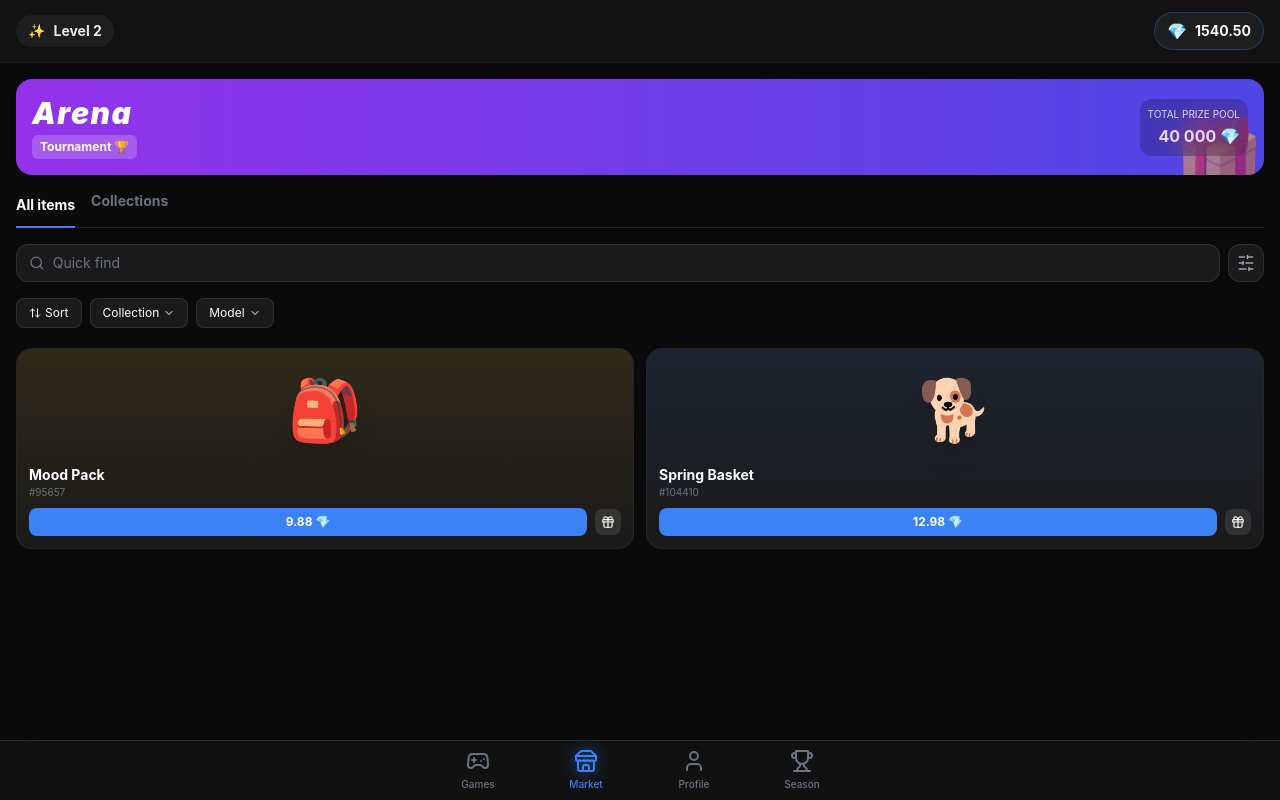
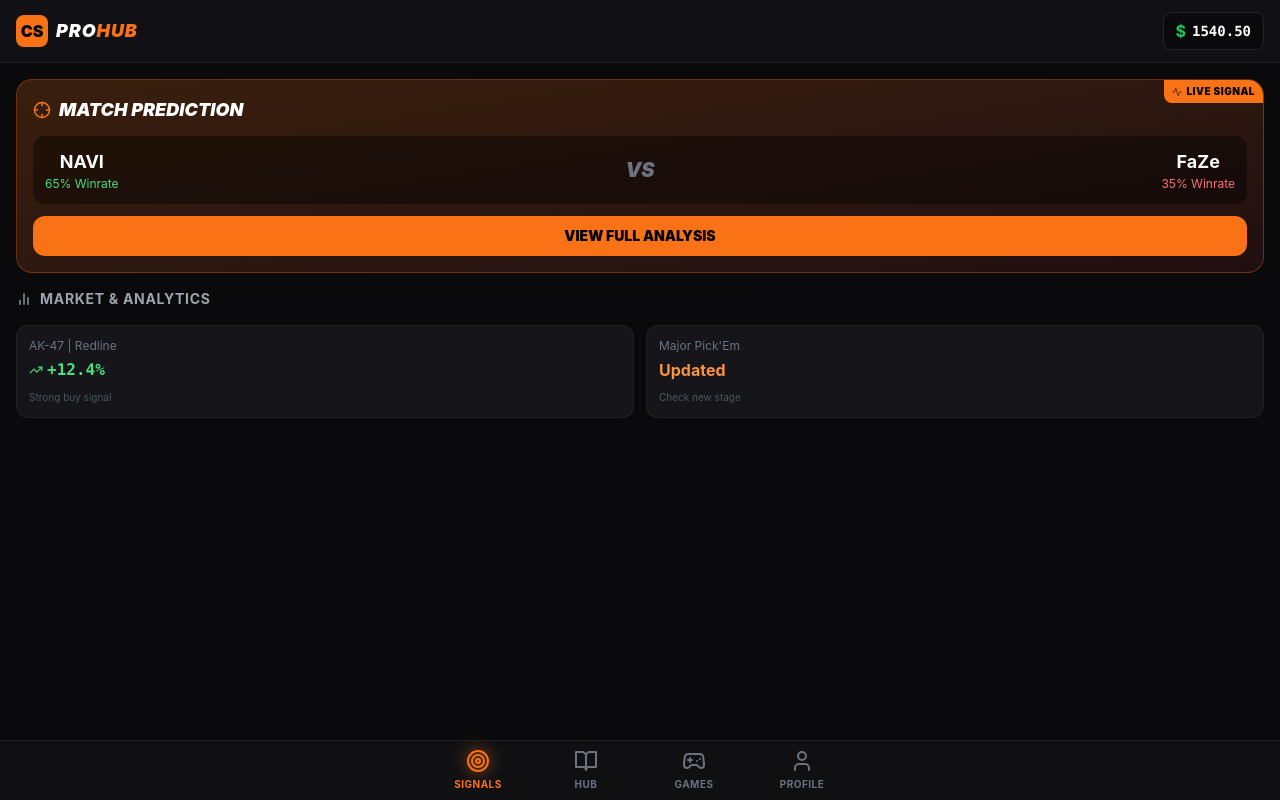
Before and after one commit to molniyamaqueen/cs2-case-simulator, a React (Vite) app: page / in a window 1280 px wide. Built offline with nearby package versions, Linux system fonts and the light colour scheme.

Commit message:
Update App.jsx

```diff
--- a/src/App.jsx
+++ b/src/App.jsx
@@ -1,8 +1,8 @@
 import React, { useState } from 'react';
-import { Gamepad2, Store, Gift, Trophy, User, Search, SlidersHorizontal, ArrowUpDown, ChevronDown } from 'lucide-react';
+import { Gamepad2, Target, BookOpen, User, TrendingUp, Activity, Crosshair, BarChart2, ChevronRight, PlayCircle } from 'lucide-react';
 
 const App = () => {
-  const [activeTab, setActiveTab] = useState('store');
+  const [activeTab, setActiveTab] = useState('signals');
   const [balance, setBalance] = useState(1540.50);
 
   // Компонент нижней кнопки навигации
@@ -12,172 +12,170 @@
       <button
         onClick={() => setActiveTab(id)}
         className={`flex flex-col items-center justify-center w-full space-y-1 transition-colors ${
-          isActive ? 'text-blue-500' : 'text-gray-500 hover:text-gray-300'
+          isActive ? 'text-orange-500' : 'text-gray-500 hover:text-gray-300'
         }`}
       >
-        {React.cloneElement(icon, { size: 24, className: isActive ? 'drop-shadow-[0_0_8px_rgba(59,130,246,0.8)]' : '' })}
-        <span className="text-[10px] font-medium">{label}</span>
+        {React.cloneElement(icon, { size: 24, className: isActive ? 'drop-shadow-[0_0_8px_rgba(249,115,22,0.8)]' : '' })}
+        <span className="text-[10px] font-bold uppercase tracking-wider">{label}</span>
       </button>
     );
   };
 
   return (
-    <div className="flex flex-col h-screen bg-[#0a0a0a] text-white font-sans overflow-hidden">
+    <div className="flex flex-col h-screen bg-[#0a0a0c] text-white font-sans overflow-hidden">
 
-      {/* HEADER */}
-      <header className="flex justify-between items-center px-4 py-3 bg-[#121212] border-b border-white/5 z-10">
-        <div className="flex items-center space-x-2 bg-white/5 px-3 py-1.5 rounded-full">
-          <span className="text-yellow-500 text-sm">✨</span>
-          <span className="text-sm font-bold text-gray-200">Level 2</span>
+      {/* HEADER (Стиль Steam/CS2) */}
+      <header className="flex justify-between items-center px-4 py-3 bg-[#111115] border-b border-white/5 z-10">
+        <div className="flex items-center space-x-2">
+          <div className="w-8 h-8 bg-orange-500 rounded-lg flex items-center justify-center font-black text-black">
+            CS
+          </div>
+          <span className="font-black italic tracking-wider text-lg">PRO<span className="text-orange-500">HUB</span></span>
         </div>
-        <div className="flex items-center space-x-2 bg-white/5 px-3 py-1.5 rounded-full border border-blue-500/30">
-          <span className="text-blue-400 font-bold">💎</span>
-          <span className="text-sm font-bold">{balance.toFixed(2)}</span>
+        <div className="flex items-center bg-black/40 px-3 py-1.5 rounded-lg border border-white/10">
+          <span className="text-green-500 font-bold mr-1.5">$</span>
+          <span className="text-sm font-bold font-mono">{balance.toFixed(2)}</span>
         </div>
       </header>
 
       {/* MAIN CONTENT AREA */}
-      <main className="flex-1 overflow-y-auto pb-24">
+      <main className="flex-1 overflow-y-auto pb-24 px-4 pt-4">
 
-        {/* ЭКРАН ПРОФИЛЯ */}
-        {activeTab === 'profile' && (
-          <div className="p-4 space-y-4 animate-in fade-in slide-in-from-bottom-4 duration-300">
-            <div className="bg-[#1a1a1a] p-4 rounded-2xl flex items-center justify-between border border-white/5">
-              <div className="flex items-center space-x-3">
-                <div className="w-14 h-14 bg-gradient-to-tr from-blue-600 to-purple-600 rounded-full p-0.5">
-                  <img src="https://api.dicebear.com/7.x/avataaars/svg?seed=CS2Player" alt="Avatar" className="w-full h-full rounded-full bg-zinc-800" />
+        {/* ЭКРАН СИГНАЛОВ И АНАЛИТИКИ (Signals & Cybersport) */}
+        {activeTab === 'signals' && (
+          <div className="space-y-4 animate-in fade-in duration-300">
+            {/* Live Signal Card */}
+            <div className="bg-gradient-to-br from-orange-500/20 to-red-500/10 border border-orange-500/30 rounded-2xl p-4 relative overflow-hidden">
+              <div className="absolute top-0 right-0 bg-orange-500 text-black text-[10px] font-black px-2 py-1 rounded-bl-lg uppercase tracking-wider flex items-center">
+                <Activity size={10} className="mr-1 animate-pulse" /> Live Signal
+              </div>
+              <h2 className="text-lg font-black italic mb-3 flex items-center">
+                <Crosshair size={18} className="text-orange-500 mr-2" />
+                MATCH PREDICTION
+              </h2>
+              <div className="flex justify-between items-center bg-black/40 p-3 rounded-xl mb-3">
+                <div className="text-center">
+                  <div className="font-bold text-lg">NAVI</div>
+                  <div className="text-xs text-green-400">65% Winrate</div>
                 </div>
-                <div>
-                  <h2 className="font-bold text-lg">CS2_Legend</h2>
-                  <span className="text-xs text-yellow-500 bg-yellow-500/10 px-2 py-0.5 rounded-md">#Elite Global ✨</span>
+                <div className="font-black text-gray-500 italic text-xl">VS</div>
+                <div className="text-center">
+                  <div className="font-bold text-lg">FaZe</div>
+                  <div className="text-xs text-red-400">35% Winrate</div>
                 </div>
               </div>
-              <div className="text-right">
-                <div className="text-xs text-gray-400 mb-1">Inventory</div>
-                <div className="font-bold flex items-center justify-end space-x-1">
-                  <span>142</span>
-                  <Gift size={14} className="text-blue-400" />
-                </div>
-              </div>
-            </div>
-
-            <div className="grid grid-cols-3 gap-3">
-              <div className="bg-[#1a1a1a] p-3 rounded-2xl border border-white/5 text-center">
-                <div className="text-[10px] text-gray-400 uppercase tracking-wider mb-1">Total Value</div>
-                <div className="font-bold text-sm text-blue-400">$2,450</div>
-              </div>
-              <div className="bg-[#1a1a1a] p-3 rounded-2xl border border-white/5 text-center">
-                <div className="text-[10px] text-gray-400 uppercase tracking-wider mb-1">Cases</div>
-                <div className="font-bold text-sm">854</div>
-              </div>
-              <div className="bg-[#1a1a1a] p-3 rounded-2xl border border-white/5 text-center">
-                <div className="text-[10px] text-gray-400 uppercase tracking-wider mb-1">Upgrades</div>
-                <div className="font-bold text-sm text-green-400">+12</div>
-              </div>
-            </div>
-
-            <div className="bg-gradient-to-r from-blue-600/20 to-purple-600/20 p-4 rounded-2xl border border-blue-500/20 relative overflow-hidden">
-              <div className="absolute top-0 right-0 p-4 opacity-20">
-                <Trophy size={64} />
-              </div>
-              <h3 className="font-bold text-sm mb-1 uppercase text-blue-400">Invite & Earn Skins</h3>
-              <p className="text-xs text-gray-300 mb-4 w-3/4">Get up to 50% referral commissions and free cases.</p>
-              <button className="w-full bg-blue-500 hover:bg-blue-600 text-white font-bold py-3 rounded-xl transition-colors">
-                Invite Friends
-              </button>
-            </div>
-          </div>
-        )}
-
-        {/* ЭКРАН МАРКЕТА (Из скрина #2) */}
-        {activeTab === 'store' && (
-          <div className="p-4 space-y-4 animate-in fade-in slide-in-from-bottom-4 duration-300">
-            {/* Арена Баннер */}
-            <div className="bg-gradient-to-r from-purple-600 to-indigo-600 rounded-2xl p-4 flex justify-between items-center relative overflow-hidden">
-              <div className="absolute right-0 -bottom-4 opacity-50 text-7xl">🎁</div>
-              <div className="relative z-10">
-                <h2 className="text-3xl font-black italic tracking-wider">Arena</h2>
-                <div className="bg-white/20 text-xs inline-block px-2 py-1 rounded-md mt-1 backdrop-blur-sm font-bold">Tournament 🏆</div>
-              </div>
-              <div className="text-right relative z-10 bg-black/20 p-2 rounded-xl backdrop-blur-md">
-                <div className="text-[10px] text-white/80 uppercase mb-0.5">Total Prize Pool</div>
-                <div className="font-bold text-purple-200">40 000 💎</div>
-              </div>
-            </div>
-
-            {/* Вкладки маркета */}
-            <div className="flex space-x-4 text-sm font-bold border-b border-white/10 pb-2">
-              <button className="text-white border-b-2 border-blue-500 pb-2 -mb-[9px]">All items</button>
-              <button className="text-gray-500 hover:text-gray-300 pb-2">Collections</button>
-            </div>
-
-            {/* Поиск и фильтры */}
-            <div className="flex space-x-2">
-              <div className="flex-1 bg-[#1a1a1a] border border-white/10 rounded-xl flex items-center px-3 py-2">
-                <Search size={16} className="text-gray-500 mr-2" />
-                <input type="text" placeholder="Quick find" className="bg-transparent border-none text-sm w-full outline-none placeholder-gray-500" />
-              </div>
-              <button className="bg-[#1a1a1a] border border-white/10 p-2 rounded-xl text-gray-400 hover:text-white">
-                <SlidersHorizontal size={18} />
+              <button className="w-full bg-orange-500 hover:bg-orange-600 text-black font-black uppercase text-sm py-2.5 rounded-xl transition-all">
+                View Full Analysis
               </button>
             </div>
 
-            <div className="flex space-x-2 overflow-x-auto pb-1 scrollbar-hide">
-              <button className="bg-[#1a1a1a] border border-white/10 px-3 py-1.5 rounded-lg text-xs flex items-center space-x-1 whitespace-nowrap"><ArrowUpDown size={12} /><span>Sort</span></button>
-              <button className="bg-[#1a1a1a] border border-white/10 px-3 py-1.5 rounded-lg text-xs flex items-center space-x-1 whitespace-nowrap"><span>Collection</span><ChevronDown size={12} /></button>
-              <button className="bg-[#1a1a1a] border border-white/10 px-3 py-1.5 rounded-lg text-xs flex items-center space-x-1 whitespace-nowrap"><span>Model</span><ChevronDown size={12} /></button>
-            </div>
-
-            {/* Карточки товаров */}
-            <div className="grid grid-cols-2 gap-3 mt-4">
-              {/* Карточка 1 */}
-              <div className="bg-[#1a1a1a] border border-white/5 rounded-2xl p-3 flex flex-col relative overflow-hidden group">
-                <div className="bg-gradient-to-b from-yellow-500/20 to-transparent absolute inset-0 z-0 opacity-50"></div>
-                <div className="h-24 flex items-center justify-center relative z-10 mb-2">
-                  <span className="text-6xl drop-shadow-xl group-hover:scale-110 transition-transform">🎒</span>
+            {/* Cybersport Analytics */}
+            <h3 className="font-bold text-sm text-gray-400 uppercase tracking-wider mt-6 mb-2 flex items-center">
+              <BarChart2 size={16} className="mr-2" /> Market & Analytics
+            </h3>
+            <div className="grid grid-cols-2 gap-3">
+              <div className="bg-[#15151a] border border-white/5 rounded-xl p-3">
+                <div className="text-xs text-gray-500 mb-1">AK-47 | Redline</div>
+                <div className="font-mono font-bold text-green-400 flex items-center">
+                  <TrendingUp size={14} className="mr-1" /> +12.4%
                 </div>
-                <div className="relative z-10">
-                  <h3 className="font-bold text-sm">Mood Pack</h3>
-                  <p className="text-[10px] text-gray-500 mb-2">#95657</p>
-                  <div className="flex justify-between items-center">
-                    <button className="bg-blue-500 hover:bg-blue-600 text-white font-bold text-xs py-1.5 px-3 rounded-lg flex-1 mr-2">9.88 💎</button>
-                    <button className="bg-white/10 p-1.5 rounded-lg"><Gift size={14} /></button>
-                  </div>
+                <div className="text-[10px] text-gray-600 mt-2">Strong buy signal</div>
+              </div>
+              <div className="bg-[#15151a] border border-white/5 rounded-xl p-3">
+                <div className="text-xs text-gray-500 mb-1">Major Pick'Em</div>
+                <div className="font-bold text-orange-400 flex items-center">
+                  Updated
                 </div>
-              </div>
-
-              {/* Карточка 2 */}
-              <div className="bg-[#1a1a1a] border border-white/5 rounded-2xl p-3 flex flex-col relative overflow-hidden group">
-                <div className="bg-gradient-to-b from-blue-500/20 to-transparent absolute inset-0 z-0 opacity-50"></div>
-                <div className="h-24 flex items-center justify-center relative z-10 mb-2">
-                  <span className="text-6xl drop-shadow-xl group-hover:scale-110 transition-transform">🐕</span>
-                </div>
-                <div className="relative z-10">
-                  <h3 className="font-bold text-sm">Spring Basket</h3>
-                  <p className="text-[10px] text-gray-500 mb-2">#104410</p>
-                  <div className="flex justify-between items-center">
-                    <button className="bg-blue-500 hover:bg-blue-600 text-white font-bold text-xs py-1.5 px-3 rounded-lg flex-1 mr-2">12.98 💎</button>
-                    <button className="bg-white/10 p-1.5 rounded-lg"><Gift size={14} /></button>
-                  </div>
-                </div>
+                <div className="text-[10px] text-gray-600 mt-2">Check new stage</div>
               </div>
             </div>
           </div>
         )}
 
-        {/* ЗАГЛУШКИ ДЛЯ ДРУГИХ ЭКРАНОВ */}
-        {activeTab === 'games' && <div className="p-4 flex h-full items-center justify-center text-gray-500">Тут будет рулетка CS2 🎰</div>}
-        {activeTab === 'season' && <div className="p-4 flex h-full items-center justify-center text-gray-500">Тут будут сезоны и квесты 🏆</div>}
+        {/* ЭКРАН БАЗЫ ЗНАНИЙ (News & Guides) */}
+        {activeTab === 'news' && (
+          <div className="space-y-4 animate-in fade-in duration-300">
+            {/* Hot Guide */}
+            <div className="h-40 rounded-2xl bg-[#15151a] border border-white/5 overflow-hidden relative group">
+              <div className="absolute inset-0 bg-gradient-to-t from-black/90 to-transparent z-10"></div>
+              {/* Вместо картинки заглушка с градиентом, потом поменяешь на реальное фото */}
+              <div className="absolute inset-0 bg-blue-900/30"></div>
+              <div className="absolute bottom-0 left-0 p-4 z-20 w-full">
+                <div className="bg-blue-500 text-xs font-bold inline-block px-2 py-0.5 rounded text-white mb-2">PRO GUIDE</div>
+                <h3 className="font-bold text-lg leading-tight mb-1">Mirage Window Smokes: CS2 Update</h3>
+                <p className="text-xs text-gray-400 flex items-center"><PlayCircle size={12} className="mr-1" /> 5 min read</p>
+              </div>
+            </div>
+
+            <h3 className="font-bold text-sm text-gray-400 uppercase tracking-wider mt-6 mb-2">Latest News</h3>
+
+            <div className="space-y-2">
+              {[
+                { title: "Valve release massive update fixing sub-tick", time: "2 hours ago", tag: "Update" },
+                { title: "S1mple announces return to pro scene", time: "5 hours ago", tag: "Esports" },
+                { title: "New case drop pool analyzed", time: "1 day ago", tag: "Economy" }
+              ].map((news, i) => (
+                <div key={i} className="bg-[#15151a] p-3 rounded-xl border border-white/5 flex items-center justify-between">
+                  <div className="pr-4">
+                    <span className="text-[10px] text-orange-500 font-bold uppercase">{news.tag}</span>
+                    <h4 className="font-bold text-sm leading-tight mt-0.5">{news.title}</h4>
+                    <span className="text-[10px] text-gray-500">{news.time}</span>
+                  </div>
+                  <ChevronRight size={16} className="text-gray-600 shrink-0" />
+                </div>
+              ))}
+            </div>
+          </div>
+        )}
+
+        {/* ЭКРАН ПРОФИЛЯ */}
+        {activeTab === 'profile' && (
+          <div className="space-y-4 animate-in fade-in duration-300">
+            <div className="bg-[#15151a] p-4 rounded-2xl flex items-center justify-between border border-white/5">
+              <div className="flex items-center space-x-3">
+                <div className="w-14 h-14 bg-gradient-to-tr from-orange-500 to-yellow-500 rounded-xl p-0.5">
+                  <div className="w-full h-full bg-zinc-900 rounded-[10px] flex items-center justify-center">
+                    <User size={24} className="text-orange-400" />
+                  </div>
+                </div>
+                <div>
+                  <h2 className="font-bold text-lg">CS_User</h2>
+                  <span className="text-[10px] text-gray-400 uppercase tracking-wider">Premium Member</span>
+                </div>
+              </div>
+            </div>
+
+            <div className="grid grid-cols-2 gap-3">
+              <div className="bg-[#15151a] p-3 rounded-xl border border-white/5">
+                <div className="text-[10px] text-gray-400 uppercase tracking-wider mb-1">Winrate Predicts</div>
+                <div className="font-bold text-lg text-green-400">74.2%</div>
+              </div>
+              <div className="bg-[#15151a] p-3 rounded-xl border border-white/5">
+                <div className="text-[10px] text-gray-400 uppercase tracking-wider mb-1">Active Signals</div>
+                <div className="font-bold text-lg">3</div>
+              </div>
+            </div>
+          </div>
+        )}
+
+        {/* ЗАГЛУШКА ИГРЫ */}
+        {activeTab === 'games' && (
+          <div className="flex flex-col h-full items-center justify-center text-center mt-20">
+            <Gamepad2 size={48} className="text-orange-500 mb-4 opacity-50" />
+            <h3 className="text-xl font-black italic mb-2">MINI-GAMES</h3>
+            <p className="text-sm text-gray-500 w-2/3">Case opening and roulette simulators are loading...</p>
+          </div>
+        )}
 
       </main>
 
       {/* BOTTOM NAVIGATION */}
-      <nav className="fixed bottom-0 w-full bg-[#121212]/90 backdrop-blur-xl border-t border-white/10 pb-safe pt-2 px-2 z-50">
+      <nav className="fixed bottom-0 w-full bg-[#111115]/95 backdrop-blur-xl border-t border-white/5 pb-safe pt-2 px-2 z-50">
         <div className="flex justify-between items-center max-w-md mx-auto px-2 mb-2">
+          <NavButton id="signals" icon={<Target />} label="Signals" />
+          <NavButton id="news" icon={<BookOpen />} label="Hub" />
           <NavButton id="games" icon={<Gamepad2 />} label="Games" />
-          <NavButton id="store" icon={<Store />} label="Market" />
           <NavButton id="profile" icon={<User />} label="Profile" />
-          <NavButton id="season" icon={<Trophy />} label="Season" />
         </div>
       </nav>
 
```
